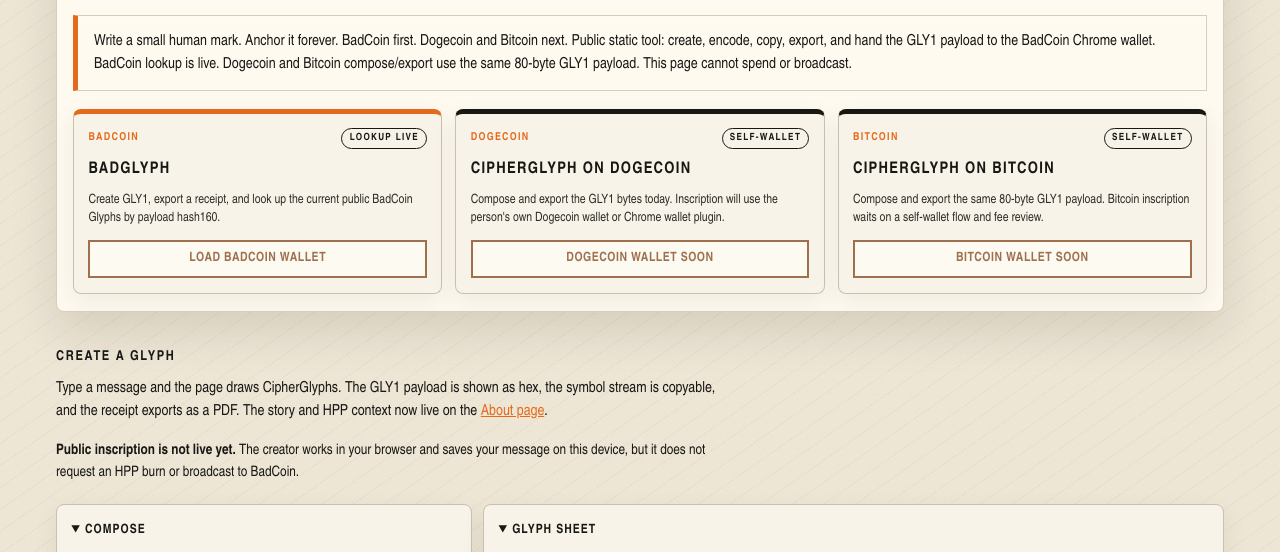
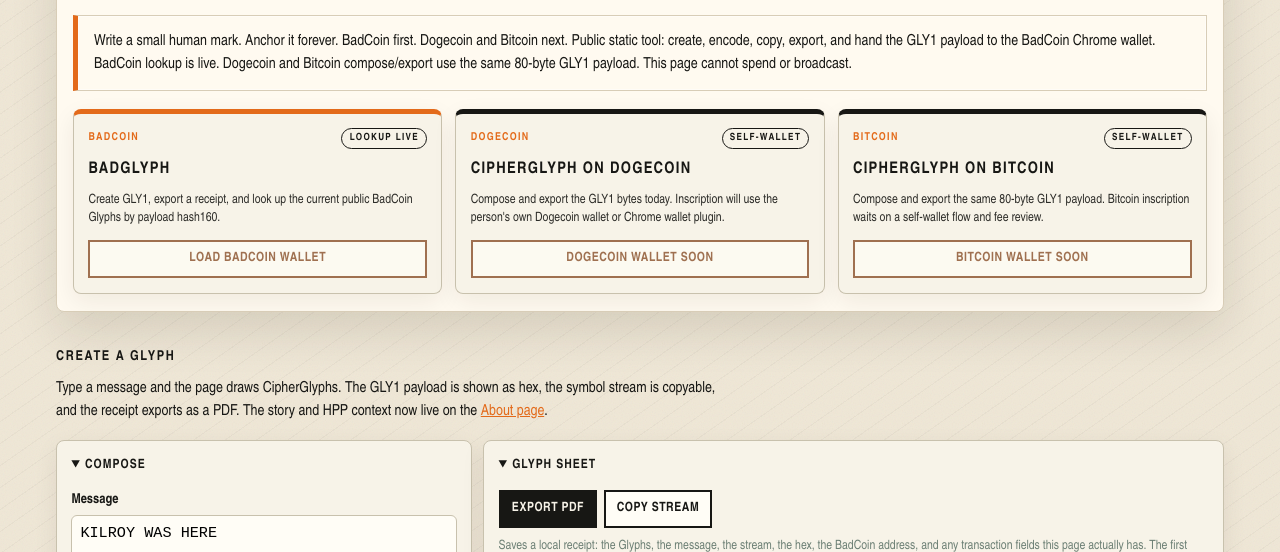
Before and after one commit to AgileOnTarget/cipherglyph.org, a plain HTML site: page index.html in a window 1280 px wide. Shown: the part 216-768 px from the top of the page. Drawn offline with Linux system fonts and the light colour scheme.

Commit message:
Remove public inscription warning

```diff
--- a/index.html
+++ b/index.html
@@ -602,7 +602,6 @@
     <section id="create">
       <h2>CREATE A GLYPH</h2>
       <p class="lede">Type a message and the page draws CipherGlyphs. The GLY1 payload is shown as hex, the symbol stream is copyable, and the receipt exports as a PDF. The story and HPP context now live on the <a href="about.html">About page</a>.</p>
-      <p class="need"><strong>Public inscription is not live yet.</strong> The creator works in your browser and saves your message on this device, but it does not request an HPP burn or broadcast to BadCoin.</p>
 
       <div class="workbench">
       <div class="work-controls">
```
